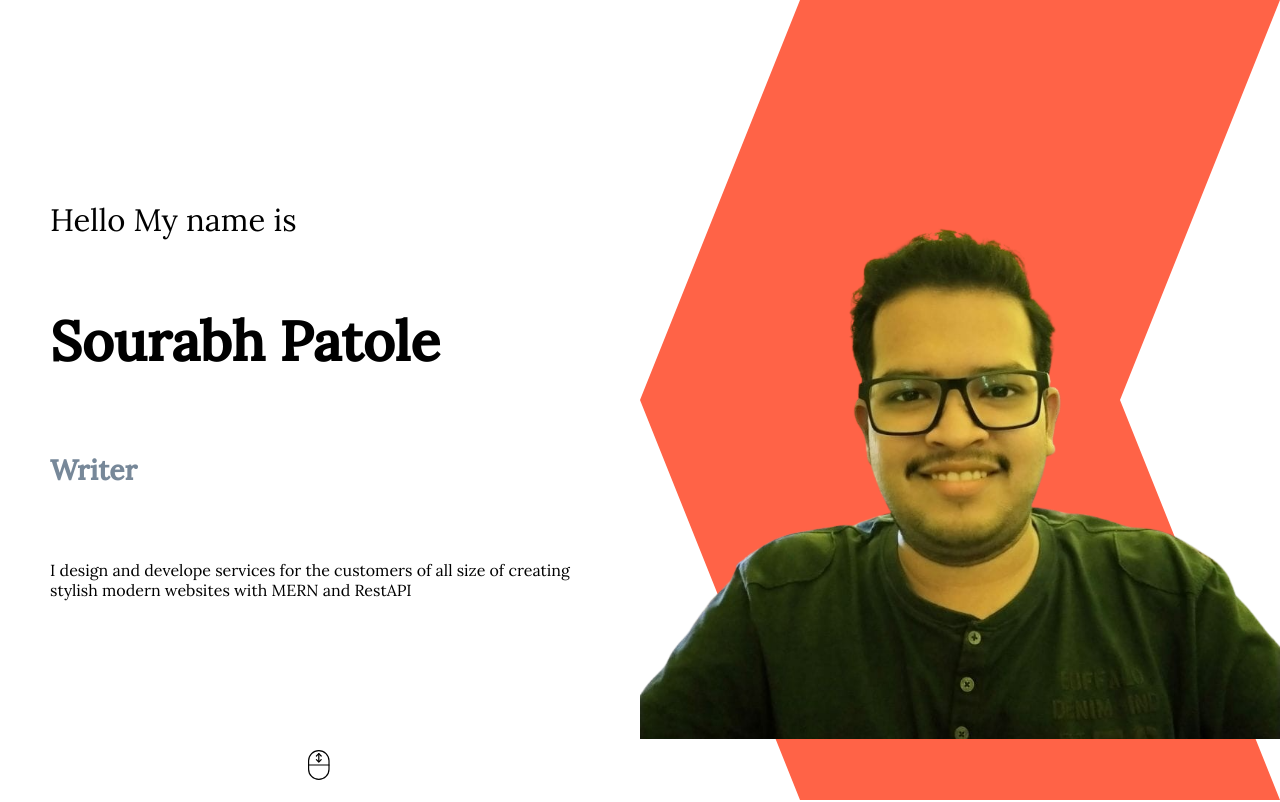
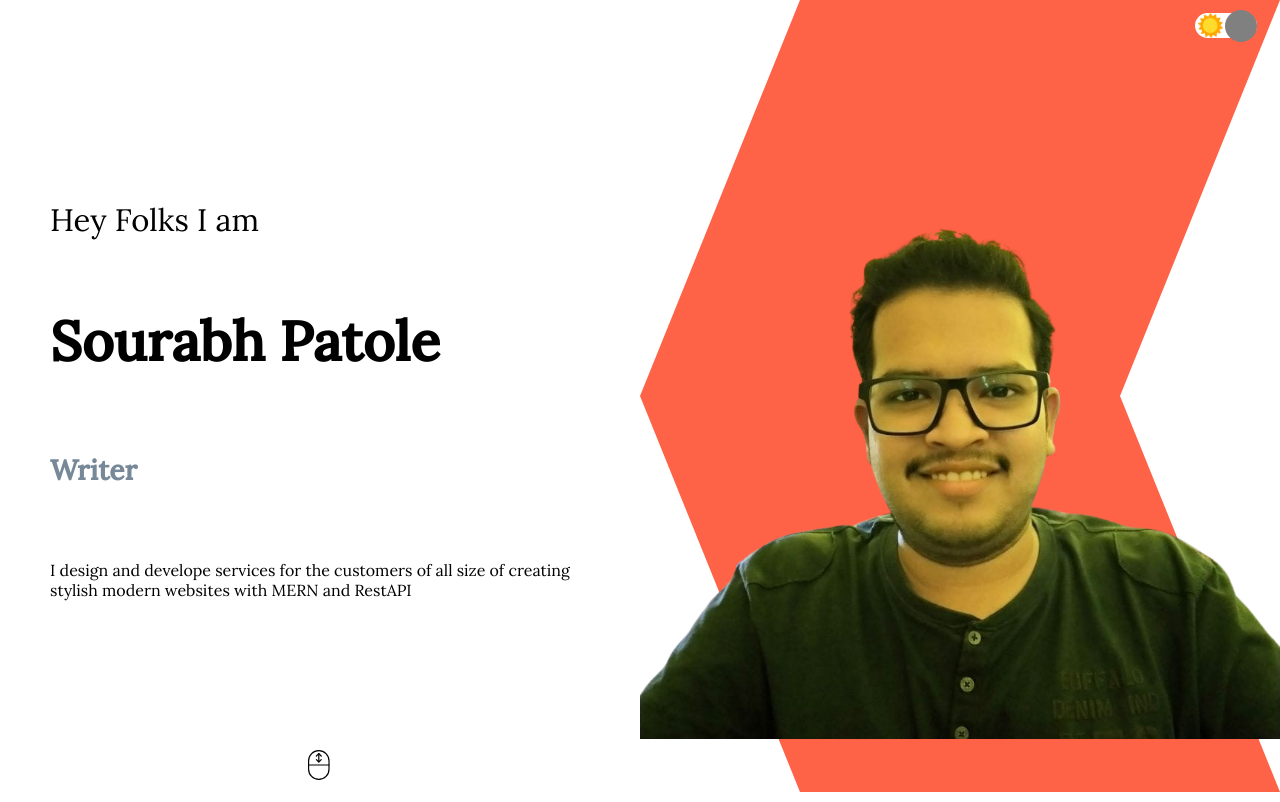
Before and after one commit to sourabhpatole/react-portfolio, a React (Create React App) app: page / in a window 1280 px wide. Shown: the top 802 px of the page. Built offline with nearby package versions, Linux system fonts and the light colour scheme.

Commit message:
completed

```diff
--- a/src/App.jsx
+++ b/src/App.jsx
@@ -1,10 +1,21 @@
+import { useContext } from "react";
 import About from "./components/about/About";
 import Contact from "./components/contact/Contact";
 import Intro from "./components/intro/Intro";
 import ProductList from "./components/productList/ProductList";
+import Toggle from "./components/toggle/Toggle";
+import { ThemeContext } from "./context/context";
 const App = () => {
+  const theme = useContext(ThemeContext);
+  const darkMode = theme.state.darkMode;
   return (
-    <div>
+    <div
+      style={{
+        backgroundColor: darkMode ? "#221" : "white",
+        color: darkMode && "white",
+      }}
+    >
+      <Toggle />
       <Intro />
       <About />
       <ProductList />
--- a/src/components/about/about.css
+++ b/src/components/about/about.css
@@ -100,3 +100,22 @@
     padding: 20px;
   }
 }
+@media screen and (max-width: 480px) {
+  .a {
+    flex-direction: column;
+    text-align: center;
+    margin-top: 50px;
+  }
+  .a-left {
+    width: 100%;
+  }
+  .a-card {
+    height: 30vh;
+  }
+  .a-card.bg {
+    display: none;
+  }
+  .a-right {
+    padding: 18px;
+  }
+}
--- a/src/components/contact/Contact.jsx
+++ b/src/components/contact/Contact.jsx
@@ -1,12 +1,15 @@
-import useRef, { useState } from "react";
+import useRef, { useContext, useState } from "react";
 import "./contact.css";
 import Phone from "../../img/phone.png";
 import Email from "../../img/email.png";
 import Address from "../../img/address.png";
 import emailjs from "@emailjs/browser";
+import { ThemeContext } from "../../context/context";
 const Contact = () => {
   const formRef = useRef;
   const [done, setDone] = useState(false); //for check status
+  const theme = useContext(ThemeContext);
+  const darkMode = theme.state.darkMode;
   const handlesubmit = (e) => {
     e.preventDefault();
     // use emailjs
@@ -55,10 +58,30 @@ const Contact = () => {
           </p>
           {/* make function for ref */}
           <form ref={formRef} onSubmit={handlesubmit}>
-            <input type="text" placeholder="Name" name="user_name" />
-            <input type="text" placeholder="Subject" name="user_subject" />
-            <input type="text" placeholder="Email" name="user_email" />
-            <textarea rows="5" placeholder="Message" name="message" />
+            <input
+              style={{ backgroundColor: darkMode && "#333" }}
+              type="text"
+              placeholder="Name"
+              name="user_name"
+            />
+            <input
+              style={{ backgroundColor: darkMode && "#333" }}
+              type="text"
+              placeholder="Subject"
+              name="user_subject"
+            />
+            <input
+              style={{ backgroundColor: darkMode && "#333" }}
+              type="text"
+              placeholder="Email"
+              name="user_email"
+            />
+            <textarea
+              style={{ backgroundColor: darkMode && "#333" }}
+              rows="5"
+              placeholder="Message"
+              name="message"
+            />
             <button>Submit</button>
             {done && "Thank you"}
             {/* after submit done */}
--- a/src/components/contact/contact.css
+++ b/src/components/contact/contact.css
@@ -66,3 +66,32 @@ button {
   padding: 15px;
   border-radius: 4px;
 }
+@media screen and (max-width: 480px) {
+  .c-wraper {
+    flex-direction: column;
+    padding: 0px 50px;
+  }
+  .c-title {
+    font-size: 30px;
+  }
+  .c-info-item {
+    margin: 20px 0px;
+    width: 100%;
+  }
+  .c-desc {
+    display: none;
+  }
+  form {
+    margin: top 2px;
+    display: flex;
+    flex-wrap: wrap;
+  }
+  input {
+    width: 38%;
+    height: 42px;
+    margin: 3px;
+  }
+  button {
+    margin-top: 12px;
+  }
+}
--- a/src/components/intro/Intro.jsx
+++ b/src/components/intro/Intro.jsx
@@ -6,7 +6,7 @@ const Intro = () => {
     <div className="i">
       <div className="i-left">
         <div className="i-left-wrapper">
-          <h2 className="i-introg">Hello My name is</h2>
+          <h2 className="i-introg">Hey Folks I am</h2>
 
           <h1 className="i-name">Sourabh Patole</h1>
           <div className="i-title">
@@ -36,45 +36,45 @@ const Intro = () => {
             <path
               id="Vector"
               d="M40.5 15L34.5 9L28.5 15"
-              stroke-width="3"
-              stroke-miterlimit="10"
-              stroke-linecap="round"
-              stroke-linejoin="round"
+              strokeWidth="3"
+              strokeMiterlimit="10"
+              strokeLinecap="round"
+              strokeLinejoin="round"
             />
             <path
               id="Vector_2"
               d="M28.5 24L34.5 30L40.5 24"
-              stroke-width="3"
-              stroke-miterlimit="10"
-              stroke-linecap="round"
-              stroke-linejoin="round"
+              strokeWidth="3"
+              strokeMiterlimit="10"
+              strokeLinecap="round"
+              strokeLinejoin="round"
             />
             <g id="Group">
               <path
                 id="Vector_3"
                 d="M9 37.5H60"
-                stroke-width="3"
-                stroke-miterlimit="10"
-                stroke-linecap="round"
-                stroke-linejoin="round"
+                strokeWidth="3"
+                strokeMiterlimit="10"
+                strokeLinecap="round"
+                strokeLinejoin="round"
               />
             </g>
             <path
               id="Vector_4"
               d="M34.5 27V9"
-              stroke-width="2.9895"
-              stroke-miterlimit="10"
-              stroke-linecap="round"
-              stroke-linejoin="round"
+              strokeWidth="2.9895"
+              strokeMiterlimit="10"
+              strokeLinecap="round"
+              strokeLinejoin="round"
             />
             <g id="Group_2">
               <path
                 id="Vector_5"
                 d="M9 27C9 12.918 20.418 1.5 34.5 1.5C48.5859 1.5 60 12.918 60 27C60 29.8906 60 45.1094 60 48C60 62.082 48.5859 73.5 34.5 73.5C20.418 73.5 9 62.082 9 48C9 45.1094 9 29.8906 9 27Z"
-                stroke-width="3"
-                stroke-miterlimit="10"
-                stroke-linecap="round"
-                stroke-linejoin="round"
+                strokeWidth="3"
+                strokeMiterlimit="10"
+                strokeLinecap="round"
+                strokeLinejoin="round"
               />
             </g>
           </g>
--- a/src/components/intro/intro.css
+++ b/src/components/intro/intro.css
@@ -11,6 +11,11 @@
 .i-right {
   flex: 1;
   position: relative;
+  margin-bottom: 0;
+}
+.i-img {
+  overflow: hidden;
+  height: 100%;
 }
 .i-left-wrapper {
   padding: 50px;
@@ -72,8 +77,23 @@
   clip-path: polygon(100% 0%, 75% 50%, 100% 100%, 25% 100%, 0% 50%, 25% 0%);
   background-color: tomato;
   width: 100%;
-  height: 100%;
+  height: 99%;
   position: absolute;
   top: 0;
   right: 0;
 }
+@media screen and (max-width: 480px) {
+  .i {
+    flex-direction: column;
+  }
+  .i-left-wrapper {
+    padding: 12px;
+    align-content: center;
+    text-align: center;
+    justify-content: center;
+    height: 100%;
+  }
+  .i-desc {
+    display: none;
+  }
+}
--- a/src/components/product/product.css
+++ b/src/components/product/product.css
@@ -36,6 +36,6 @@
 @media screen and (max-width: 480px) {
   .p {
     width: 40%;
-    height: 20vh;
+    height: 23vh;
   }
 }
--- a/src/components/productList/productList.css
+++ b/src/components/productList/productList.css
@@ -39,3 +39,14 @@
     display: none;
   }
 }
+@media screen and (max-width: 480) {
+  .pl {
+    padding: 11px;
+  }
+  .pl-texts {
+    width: 100%;
+  }
+  .pl-desc {
+    display: none;
+  }
+}
--- /dev/null
+++ b/src/components/toggle/Toggle.jsx
@@ -0,0 +1,25 @@
+import React, { useContext } from "react";
+import Sun from "../../img/sun.png";
+import Moon from "../../img/moon.png";
+import "./toggle.css";
+import { ThemeContext } from "../../context/context";
+const Toggle = () => {
+  const theme = useContext(ThemeContext);
+  const handleclick = () => {
+    theme.dispatch({ type: "TOGGLE" });
+  };
+  return (
+    <div className="toggle">
+      <img src={Sun} alt="" className="t-icon" />
+      <img src={Moon} alt="" className="t-icon" />
+      <div
+        className="t-button"
+        onClick={handleclick}
+        style={{ right: theme.state.darkMode ? 32 : 0 }}
+      ></div>
+      {/* condition to add toggle */}
+    </div>
+  );
+};
+
+export default Toggle;
--- /dev/null
+++ b/src/components/toggle/toggle.css
@@ -0,0 +1,26 @@
+.toggle {
+  width: 62px;
+  height: 25px;
+  border-radius: 20px;
+  border: 1pz solid grey;
+  background: white;
+  position: fixed;
+  top: 13px;
+  right: 23px;
+  z-index: 999;
+  display: flex;
+  align-items: center;
+  justify-content: space-around;
+}
+.t-icon {
+  width: 25px;
+  height: 25px;
+}
+.t-button {
+  width: 32px;
+  height: 32px;
+  border-radius: 50%;
+  background-color: grey;
+  position: absolute;
+  cursor: pointer;
+}
--- /dev/null
+++ b/src/context/context.js
@@ -0,0 +1,22 @@
+import { createContext, useReducer } from "react";
+
+export const ThemeContext = createContext();
+
+const INITIAL_STATE = { darkMode: false };
+const themeReducer = (state, action) => {
+  switch (action.type) {
+    case "TOGGLE":
+      return { darkMode: !state.darkMode };
+    default:
+      return state;
+  }
+};
+
+export const ThemeProvider = (props) => {
+  const [state, dispatch] = useReducer(themeReducer, INITIAL_STATE);
+  return (
+    <ThemeContext.Provider value={{ state, dispatch }}>
+      {props.children}
+    </ThemeContext.Provider>
+  );
+};
--- a/src/index.js
+++ b/src/index.js
@@ -1,10 +1,13 @@
-import React from 'react';
-import ReactDOM from 'react-dom';
-import App from './App';
+import React from "react";
+import ReactDOM from "react-dom";
+import App from "./App";
+import { ThemeProvider } from "./context/context";
 
 ReactDOM.render(
   <React.StrictMode>
-    <App />
+    <ThemeProvider>
+      <App />
+    </ThemeProvider>
   </React.StrictMode>,
-  document.getElementById('root')
+  document.getElementById("root")
 );
```
Also changed, not shown: src/img/moon.png, src/img/moonw.png (added).
